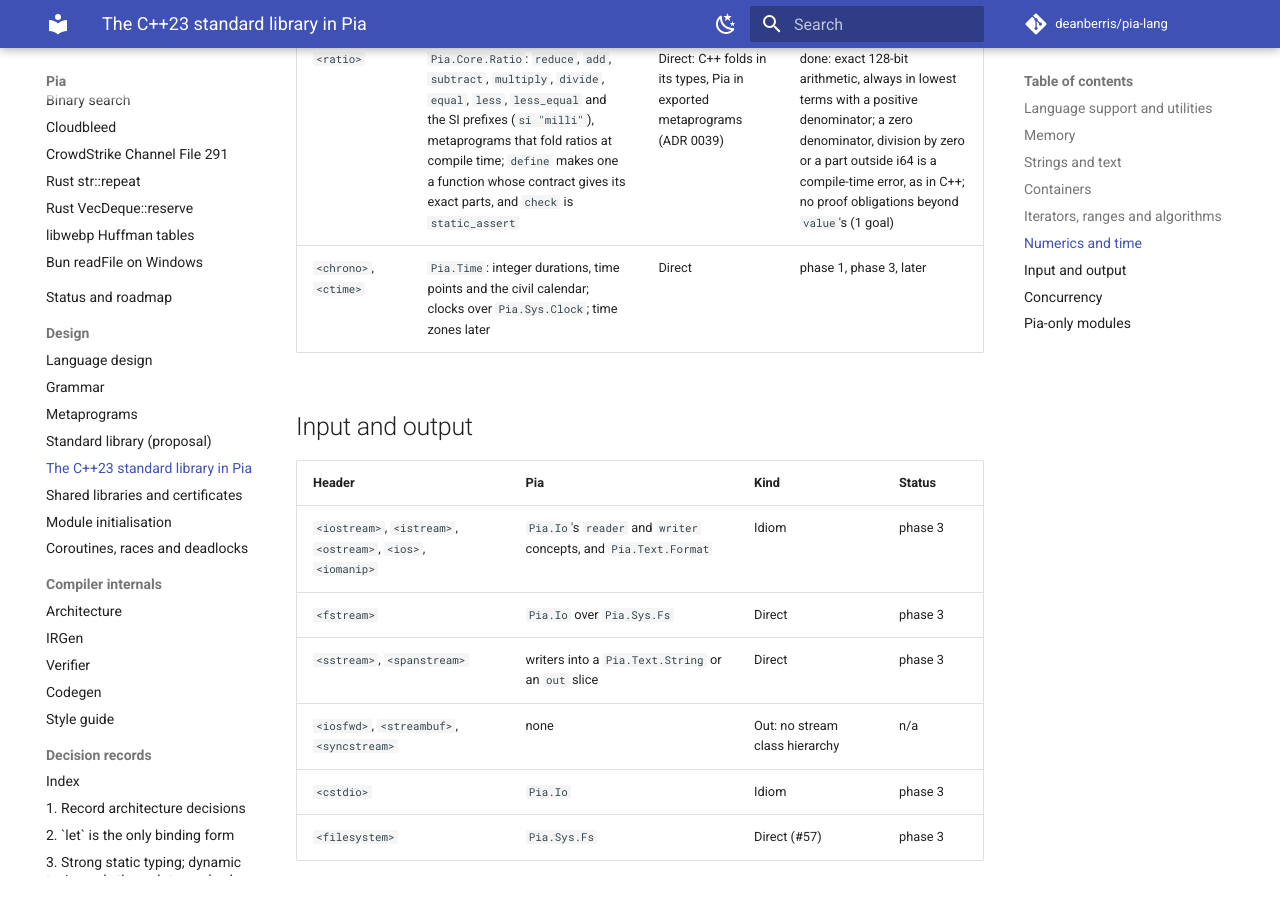
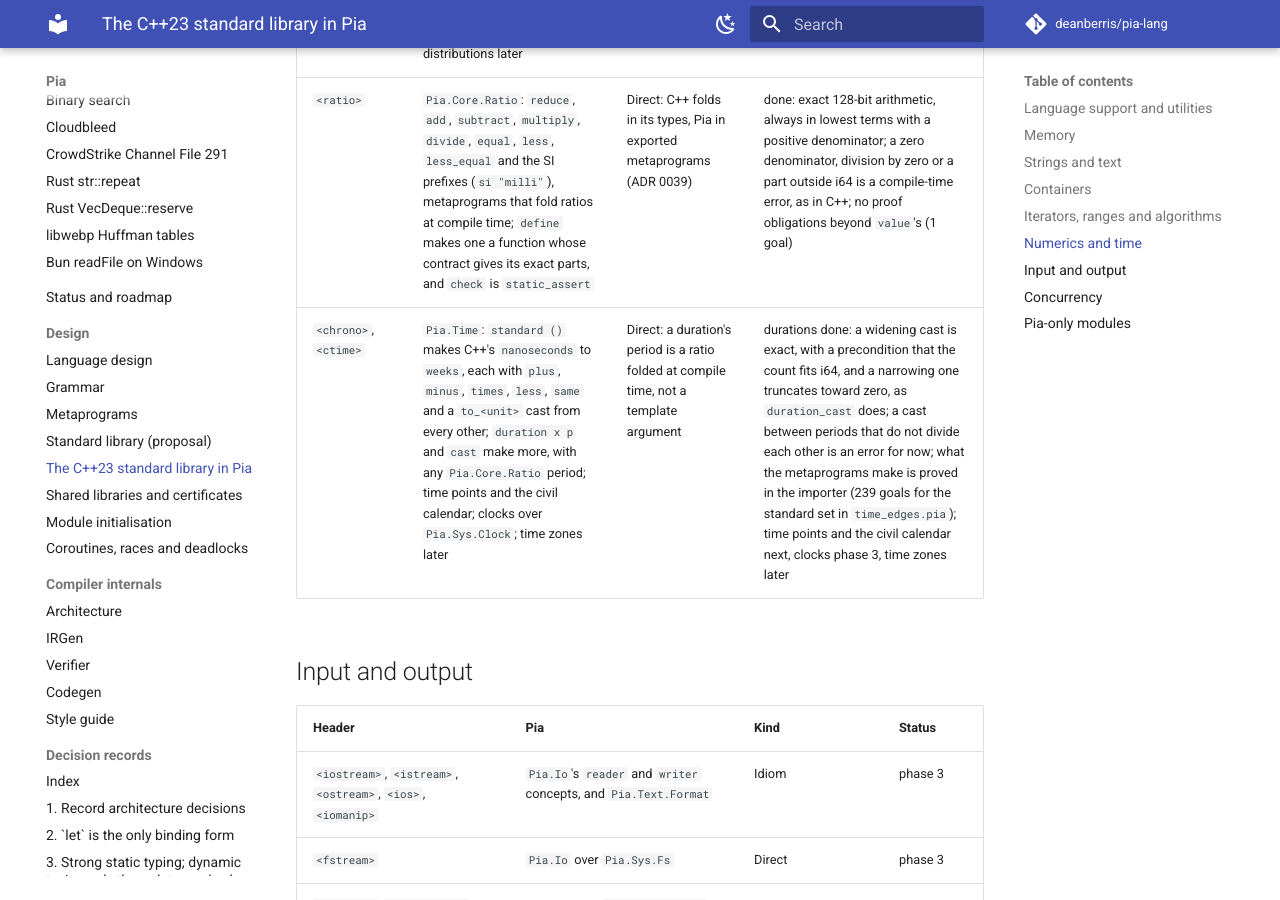
Before and after one commit to deanberris/pia-lang, an MkDocs documentation site: the page built from docs/cpp-std.md, in a window 1280 px wide and 900 px high, scrolled down 13028 px. Built offline with MkDocs 1.6.1 and Material for MkDocs 9.7.7, drawn with Linux system fonts in a browser that asks for light colours; comment, search, counter and statistics services are not loaded.

Commit message:
Pia.Time: <chrono>'s durations as metaprograms over Ratio (phase 1.10)
duration x p makes a duration type, a count of i64 ticks of a ratio
folded at compile time, with plus, minus, times, less and same. cast
makes duration_cast between two: exact when it widens, with a
precondition that the count fits, and truncating toward zero when it
narrows. standard () makes nanoseconds to weeks with to_<unit> casts
between every pair. What they make is proved in the importer.

Co-Authored-By: Claude Opus 5.5 <noreply@anthropic.com>

```diff
--- a/docs/cpp-std.md
+++ b/docs/cpp-std.md
@@ -109,7 +109,7 @@ All containers are in `Pia.Mem` (#72) and take an allocator. Element access is `
 | `<valarray>` | `vec<T, k>` and `spread` | Out | n/a |
 | `<random>` | `Pia.Core.Rand`: integer engines and integer distributions; floating-point distributions later | Direct | phase 1, phase 4 |
 | `<ratio>` | `Pia.Core.Ratio`: `reduce`, `add`, `subtract`, `multiply`, `divide`, `equal`, `less`, `less_equal` and the SI prefixes (`si "milli"`), metaprograms that fold ratios at compile time; `define` makes one a function whose contract gives its exact parts, and `check` is `static_assert` | Direct: C++ folds in its types, Pia in exported metaprograms (ADR 0039) | done: exact 128-bit arithmetic, always in lowest terms with a positive denominator; a zero denominator, division by zero or a part outside i64 is a compile-time error, as in C++; no proof obligations beyond `value`'s (1 goal) |
-| `<chrono>`, `<ctime>` | `Pia.Time`: integer durations, time points and the civil calendar; clocks over `Pia.Sys.Clock`; time zones later | Direct | phase 1, phase 3, later |
+| `<chrono>`, `<ctime>` | `Pia.Time`: `standard ()` makes C++'s `nanoseconds` to `weeks`, each with `plus`, `minus`, `times`, `less`, `same` and a `to_<unit>` cast from every other; `duration x p` and `cast` make more, with any `Pia.Core.Ratio` period; time points and the civil calendar; clocks over `Pia.Sys.Clock`; time zones later | Direct: a duration's period is a ratio folded at compile time, not a template argument | durations done: a widening cast is exact, with a precondition that the count fits i64, and a narrowing one truncates toward zero, as `duration_cast` does; a cast between periods that do not divide each other is an error for now; what the metaprograms make is proved in the importer (239 goals for the standard set in `time_edges.pia`); time points and the civil calendar next, clocks phase 3, time zones later |
 
 ## Input and output
 
```
Also changed, not shown: CODEMAP.md (+1 -1 lines), docs/meta.md (+1 -1 lines), 9 other files.
